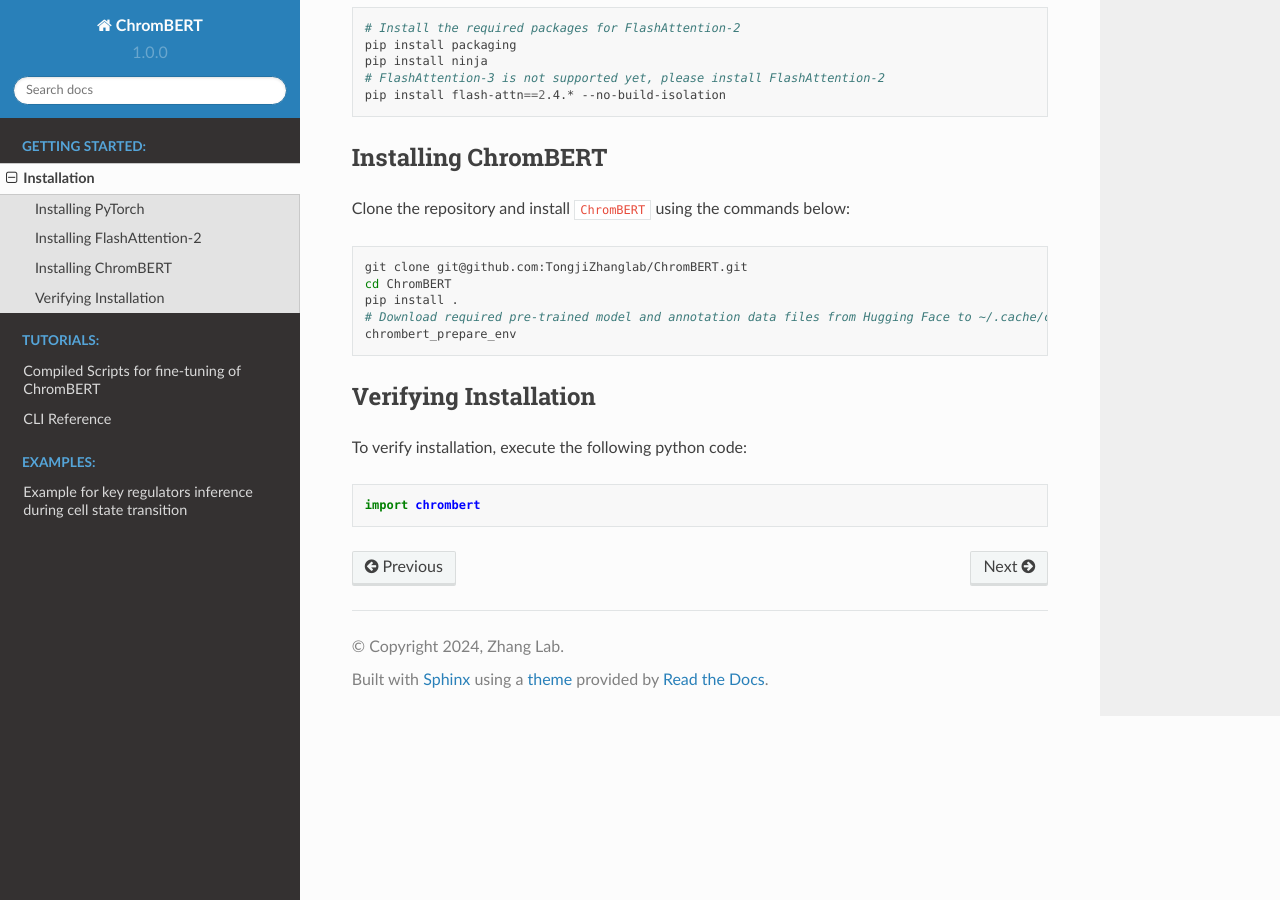
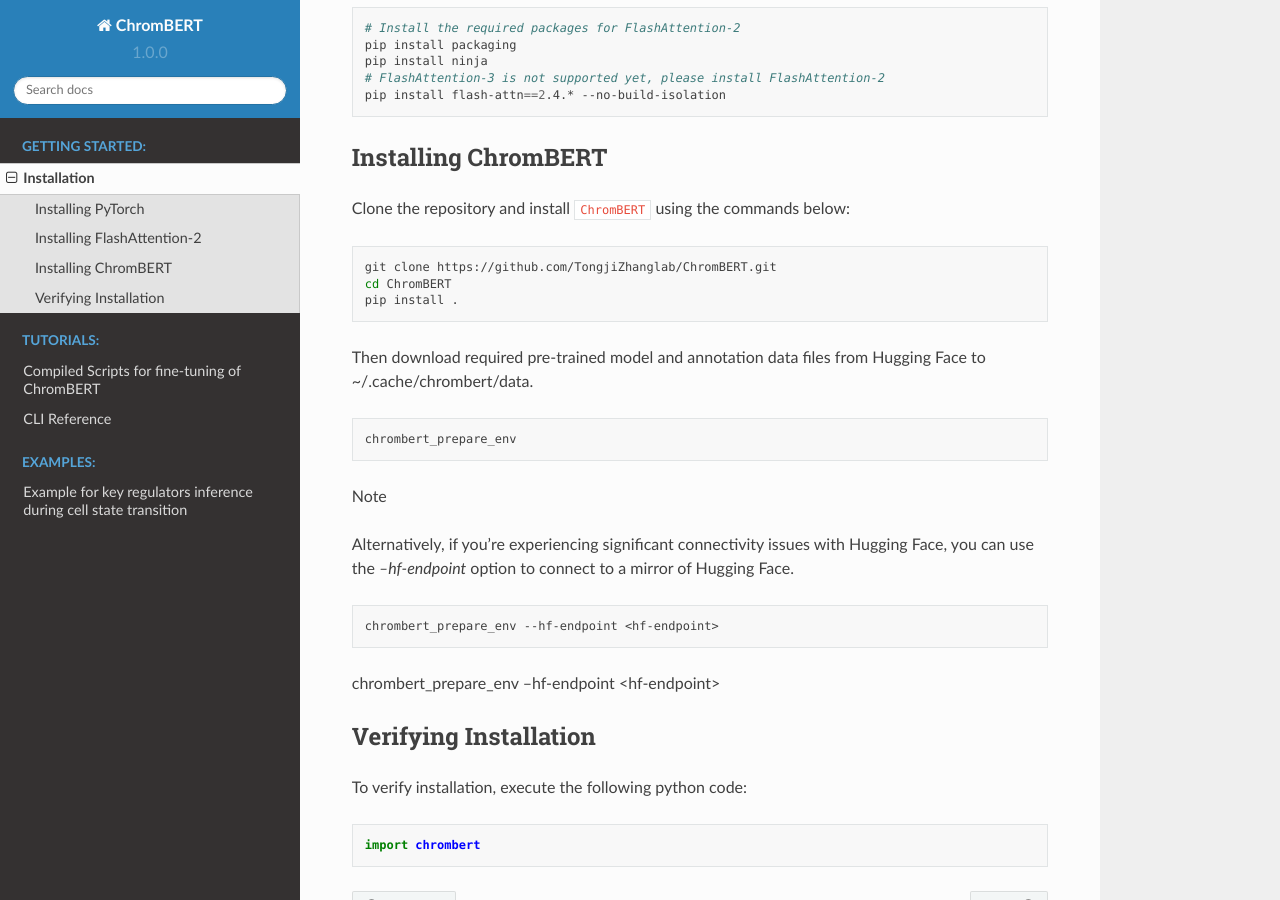
Before and after one commit to zhaoweiyu-github/ChromBERT, a Sphinx documentation site: the page built from docs/source/installation.rst, in a window 1280 px wide and 900 px high, scrolled down 460 px. Built offline with Sphinx 7.4.7 and the Read the Docs theme 2.0.0, drawn with Linux system fonts in a browser that asks for light colours; pages that are not in the unit, such as notebooks, are missing from menus.

Commit message:
update installation guide

```diff
--- a/docs/source/installation.rst
+++ b/docs/source/installation.rst
@@ -25,11 +25,25 @@
 
 .. code-block:: shell
 
-    git clone git@github.com:TongjiZhanglab/ChromBERT.git
+    git clone https://github.com/TongjiZhanglab/ChromBERT.git
     cd ChromBERT
     pip install .
-    # Download required pre-trained model and annotation data files from Hugging Face to ~/.cache/chrombert/data
+
+Then download required pre-trained model and annotation data files from Hugging Face to ~/.cache/chrombert/data.
+
+.. code-block:: shell
+
     chrombert_prepare_env
+
+Note
+
+Alternatively, if you're experiencing significant connectivity issues with Hugging Face, you can use the `--hf-endpoint` option to connect to a mirror of Hugging Face.
+
+.. code-block:: shell
+
+    chrombert_prepare_env --hf-endpoint <hf-endpoint>
+
+chrombert_prepare_env --hf-endpoint <hf-endpoint>
 
 Verifying Installation
 ----------------------
```
Also changed, not shown: README.md (+11 -2 lines).
